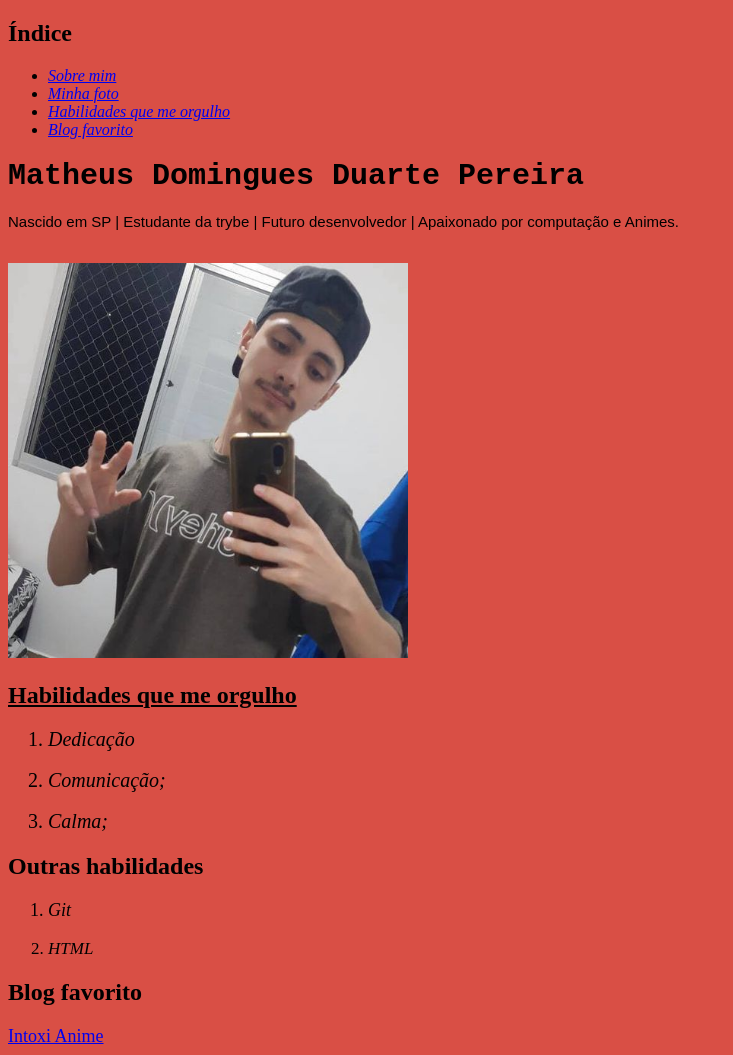
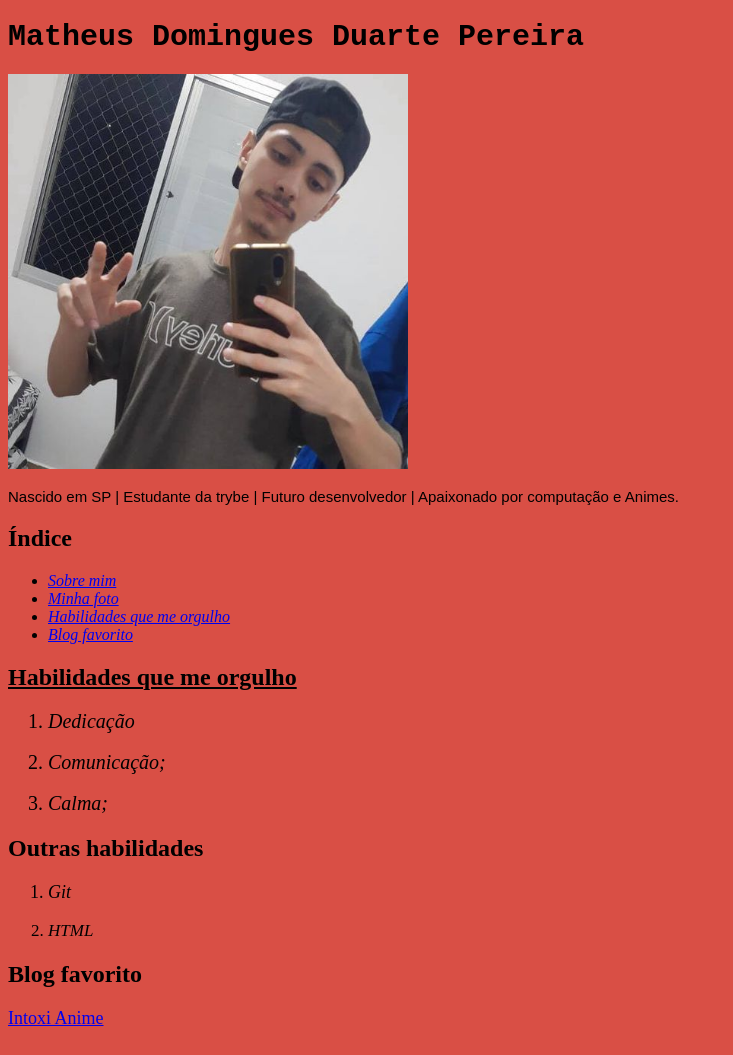
Before and after one commit to matheusDom1/matheusDom1.github.io, a plain HTML site: page index.html in a window 1280 px wide. Shown: the whole page, without its empty margins (0-733 px from the left). Drawn offline with Linux system fonts and the light colour scheme.

Commit message:
adicionando as divs

```diff
--- a/index.html
+++ b/index.html
@@ -6,38 +6,82 @@
     <meta name="viewport" content="width=device-width, initia-scale=1.0">
     <title>Meu Portifólio Web</title>
     <link rel="stylesheet" type="text/css" href="style.css">
-    <style>
-    </style>
+
     </head>
+
   <body>
+    <div id="header">
+        <div id="nome">
+
+            <h1 id="sobreMim"><strong>Matheus Domingues Duarte Pereira</strong></h1>
+
+        </div>
+
+        <div id="minhafoto">
+
+            <img src="Eu.png" alt="Foto minha de boné no meu quarto" width="400px">
+
+        </div>
+
+        <div id="descrição">
+
+            <p class="letras1">Nascido em SP | Estudante da trybe | Futuro desenvolvedor | Apaixonado por computação e Animes.</p>
+
+        </div>
+    </div>
+
+    <div id="indice">
+
         <h2><strong>Índice</strong></h2>
+
         <ul>
+
             <li><a href="#sobreMim"><em>Sobre mim</em></a></li>
             <li><a href="Eu.png"><em>Minha foto</em></a></li>
             <li><a href="#Habilidades"><em>Habilidades que me orgulho</em></a></li>
             <li><a href="#blog"><em>Blog favorito</em></a></li>
+
         </ul>
-    <h1 id="sobreMim"><strong>Matheus Domingues Duarte Pereira</strong></h1>
-    <p class="letras1">Nascido em SP | Estudante da trybe | Futuro desenvolvedor | Apaixonado por computação e Animes.</p>
-    <br>
-    <img src="Eu.png" alt="Foto minha de boné no meu quarto" width="400px">
+
+    </div>
+
+    <div id="habilidades">
+
         <h2 id="Habilidades">Habilidades que me orgulho</h2>
+
         <ol>
+
           <li class="dedication"><em>Dedicação</em></li>
           <br>
           <li class="comunication"><em>Comunicação;</em></li>
           <br>
           <li class="calm"><em>Calma;</em></li>
+
         </ol>
+
+    </div>
+
+    <div>
+
         <h2>Outras habilidades</h2>
+
         <ol>
+
           <li class="git1"><em>Git</em></li>
           <br>
           <li class="html2"><em>HTML</em></li>
+
         </ol>
+
+    </div>
+
+    <div>
+
         <h2 id="blog">Blog favorito</h2>
+
         <a id="intoxi" href="https://www.intoxianime.com/" target="_blank">Intoxi Anime</a>
 
+    </div>
+  </body>
 
-  </body>
 </html>
```
Lines whose indentation alone changed are shown as unchanged.
